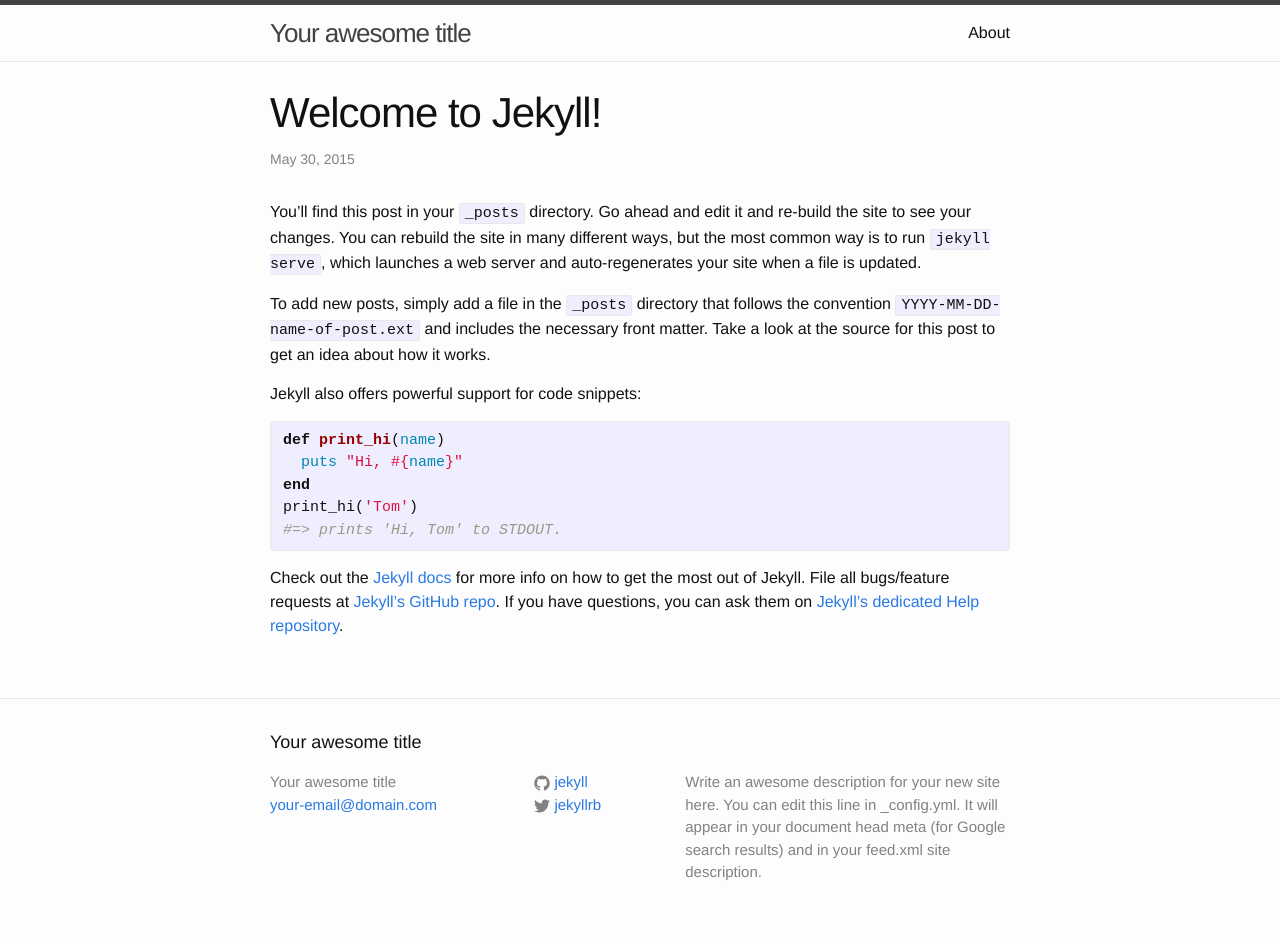
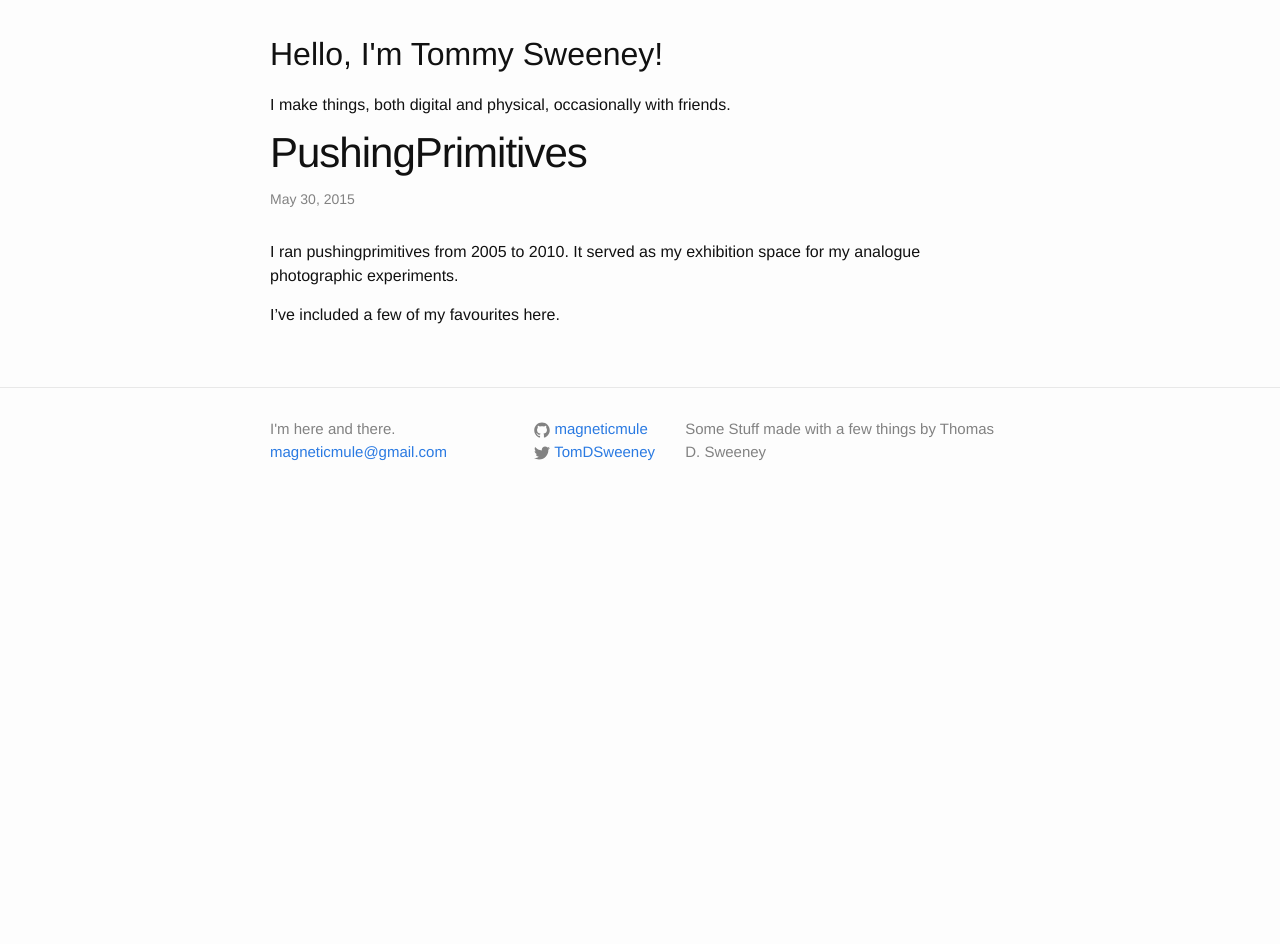
Before and after one commit to MagneticMule/magneticmule.github.io, a Jekyll site: the page built from _posts/2015-05-30-welcome-to-jekyll.markdown, in a window 1280 px wide. Built offline with Jekyll 4.4.1, drawn with Linux system fonts in a browser that asks for light colours; after the commit the page ends 900 px from its top, so only the background shows below that.

Commit message:
Modified basic theme

```diff
--- a/_config.yml
+++ b/_config.yml
@@ -1,14 +1,14 @@
 # Site settings
-title: Your awesome title
-email: your-email@domain.com
-description: > # this means to ignore newlines until "baseurl:"
-  Write an awesome description for your new site here. You can edit this
-  line in _config.yml. It will appear in your document head meta (for
-  Google search results) and in your feed.xml site description.
+title: MagneticMule
+email: magneticmule@gmail.com
+description: Some Stuff made with a few things by Thomas D. Sweeney
 baseurl: "" # the subpath of your site, e.g. /blog/
 url: "http://yourdomain.com" # the base hostname & protocol for your site
-twitter_username: jekyllrb
-github_username:  jekyll
+twitter_username: TomDSweeney
+github_username:  magneticmule
+google_plus_username: +thomas_sweeney
+tumblr_account: mrtommy
+flickr_account: skywriter
 
 # Build settings
 markdown: kramdown
--- a/_includes/footer.html
+++ b/_includes/footer.html
@@ -2,12 +2,10 @@
 
   <div class="wrapper">
 
-    <h2 class="footer-heading">{{ site.title }}</h2>
-
     <div class="footer-col-wrapper">
       <div class="footer-col  footer-col-1">
         <ul class="contact-list">
-          <li>{{ site.title }}</li>
+          <li>I'm here and there.</li>
           <li><a href="mailto:{{ site.email }}">{{ site.email }}</a></li>
         </ul>
       </div>
--- /dev/null
+++ b/_includes/intro.html
@@ -0,0 +1,4 @@
+<div>
+    <h1>Hello, I'm Tommy Sweeney!</h1>
+    <p>I make things, both digital and physical, occasionally with friends.</p>
+</div>
--- a/_layouts/default.html
+++ b/_layouts/default.html
@@ -4,11 +4,9 @@
 {% include head.html %}
 
 <body>
-
-    {% include header.html %}
-
   <div class="page-content">
     <div class="wrapper">
+      {% include intro.html %}
       {{ content }}
     </div>
   </div>
--- a/_layouts/page.html
+++ b/_layouts/page.html
@@ -1,14 +1,14 @@
 ---
-layout: default
+layout: page
 ---
 <div class="post">
 
   <header class="post-header">
-    <h1 class="post-title">{{ page.title }}</h1>
+      <h5 class="post-title">{{ page.title }}</h5>
   </header>
 
   <article class="post-content">
     {{ content }}
-  </article>
+</article>
 
 </div>
--- a/_posts/2015-05-30-welcome-to-jekyll.markdown
+++ b/_posts/2015-05-30-welcome-to-jekyll.markdown
@@ -1,25 +1,9 @@
 ---
 layout: post
-title:  "Welcome to Jekyll!"
+title:  "PushingPrimitives"
 date:   2015-05-30 03:25:54
-categories: jekyll update
+categories: work photography
 ---
-You’ll find this post in your `_posts` directory. Go ahead and edit it and re-build the site to see your changes. You can rebuild the site in many different ways, but the most common way is to run `jekyll serve`, which launches a web server and auto-regenerates your site when a file is updated.
+I ran pushingprimitives from 2005 to 2010. It served as my exhibition space for my analogue photographic experiments.
 
-To add new posts, simply add a file in the `_posts` directory that follows the convention `YYYY-MM-DD-name-of-post.ext` and includes the necessary front matter. Take a look at the source for this post to get an idea about how it works.
-
-Jekyll also offers powerful support for code snippets:
-
-{% highlight ruby %}
-def print_hi(name)
-  puts "Hi, #{name}"
-end
-print_hi('Tom')
-#=> prints 'Hi, Tom' to STDOUT.
-{% endhighlight %}
-
-Check out the [Jekyll docs][jekyll] for more info on how to get the most out of Jekyll. File all bugs/feature requests at [Jekyll’s GitHub repo][jekyll-gh]. If you have questions, you can ask them on [Jekyll’s dedicated Help repository][jekyll-help].
-
-[jekyll]:      http://jekyllrb.com
-[jekyll-gh]:   https://github.com/jekyll/jekyll
-[jekyll-help]: https://github.com/jekyll/jekyll-help
+I've included a few of my favourites here.
--- a/index.html
+++ b/index.html
@@ -3,8 +3,6 @@ layout: default
 ---
 
 <div class="home">
-
-  <h1 class="page-heading">Posts</h1>
 
   <ul class="post-list">
     {% for post in site.posts %}
```
Also changed, not shown: readme.md. Lines whose indentation alone changed are shown as unchanged.
